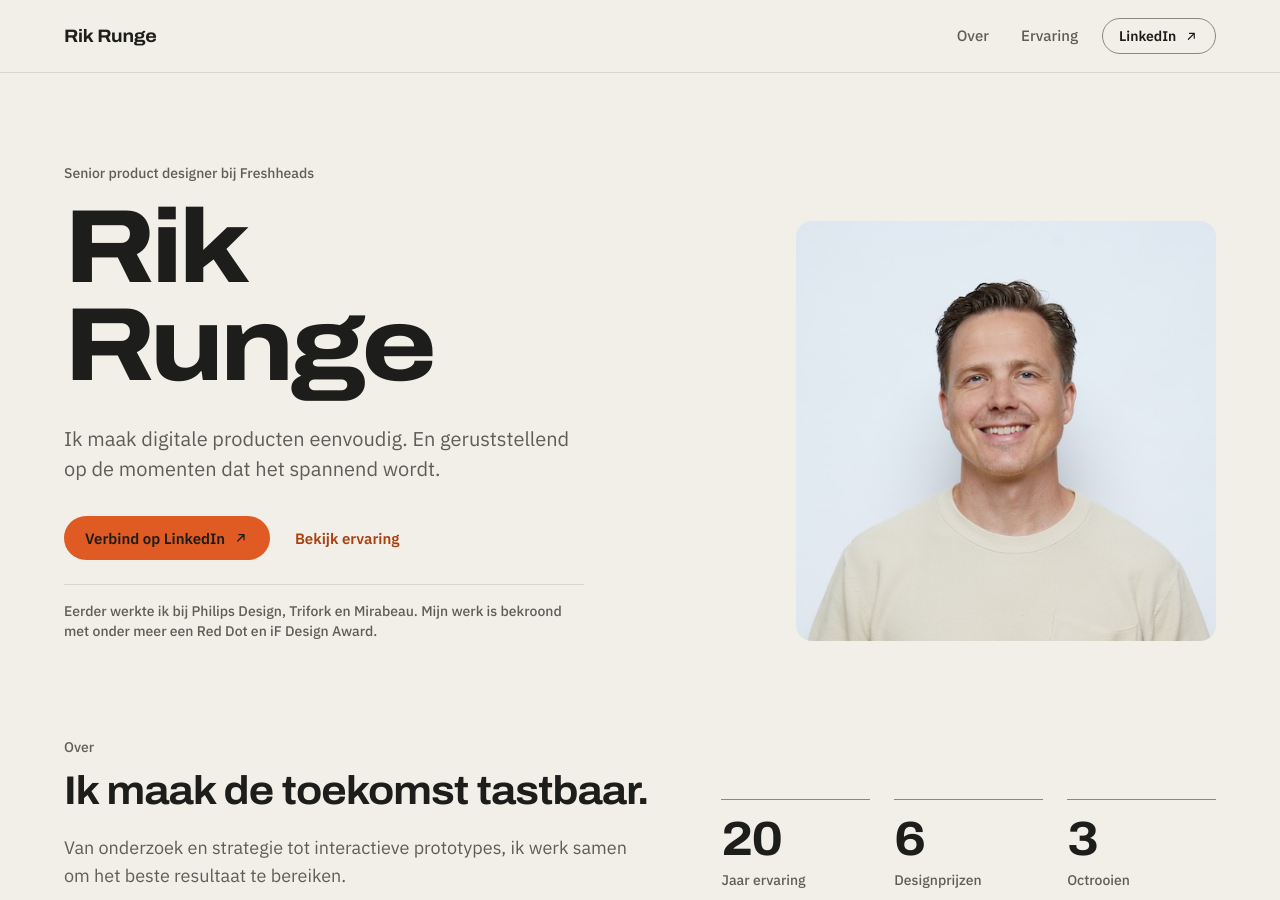
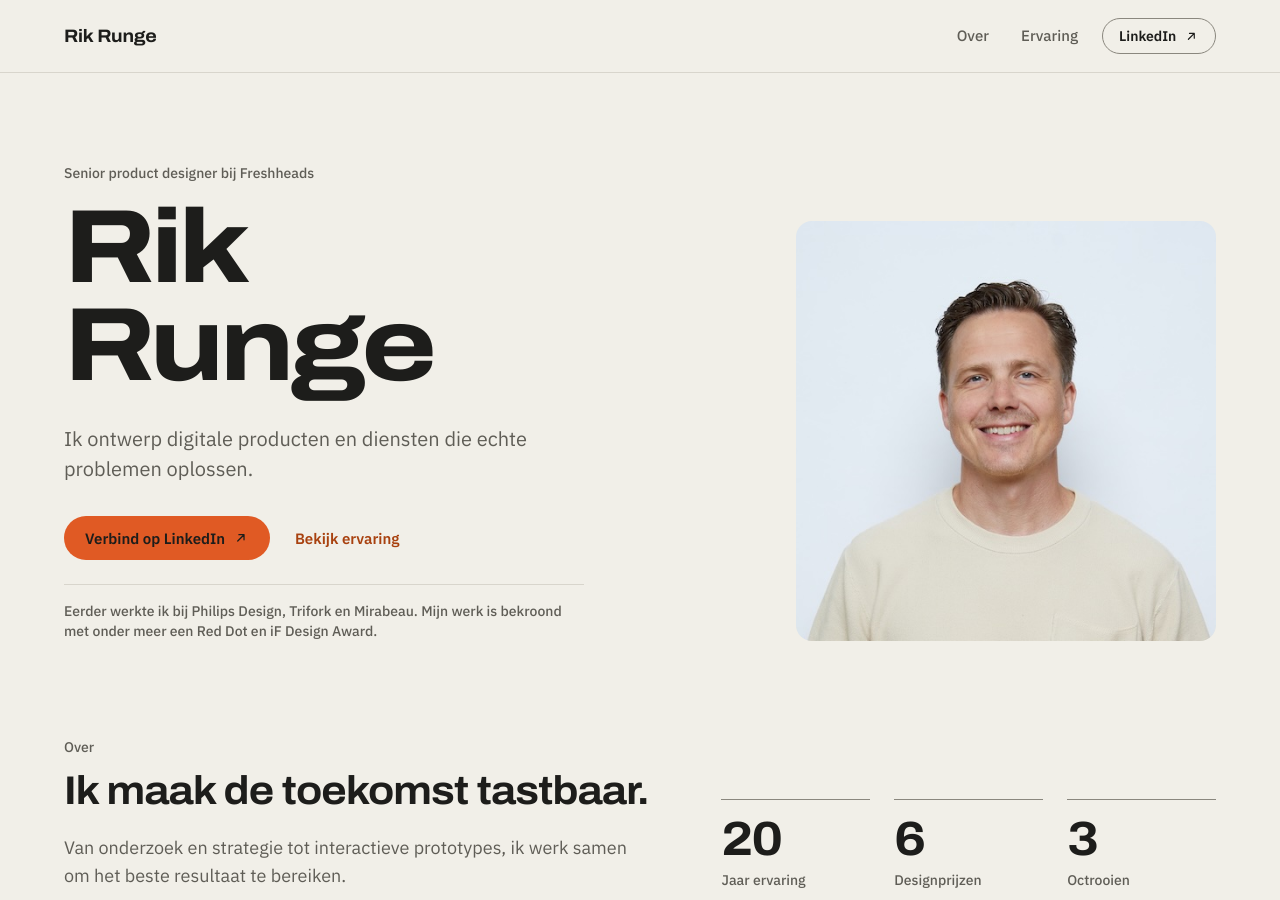
Before and after one commit to rikr-fh/portfolio, a Jekyll site: the page built from index.md, in a window 1280 px wide and 900 px high. Built offline with Jekyll 4.4.1, drawn with Linux system fonts in a browser that asks for light colours.

Commit message:
Update index.md

```diff
--- a/index.md
+++ b/index.md
@@ -19,7 +19,7 @@ layout: home
 # 1. BOVENAAN ─────────────────────────────────────────────────
 intro:
   label: Senior product designer bij Freshheads
-  tekst: Ik maak digitale producten eenvoudig. En geruststellend op de momenten dat het spannend wordt.
+  tekst: Ik ontwerp digitale producten en diensten die echte problemen oplossen.
   knop: Verbind op LinkedIn
   link: Bekijk ervaring
   bewijs: Eerder werkte ik bij Philips Design, Trifork en Mirabeau. Mijn werk is bekroond met onder meer een Red Dot en iF Design Award.
```
